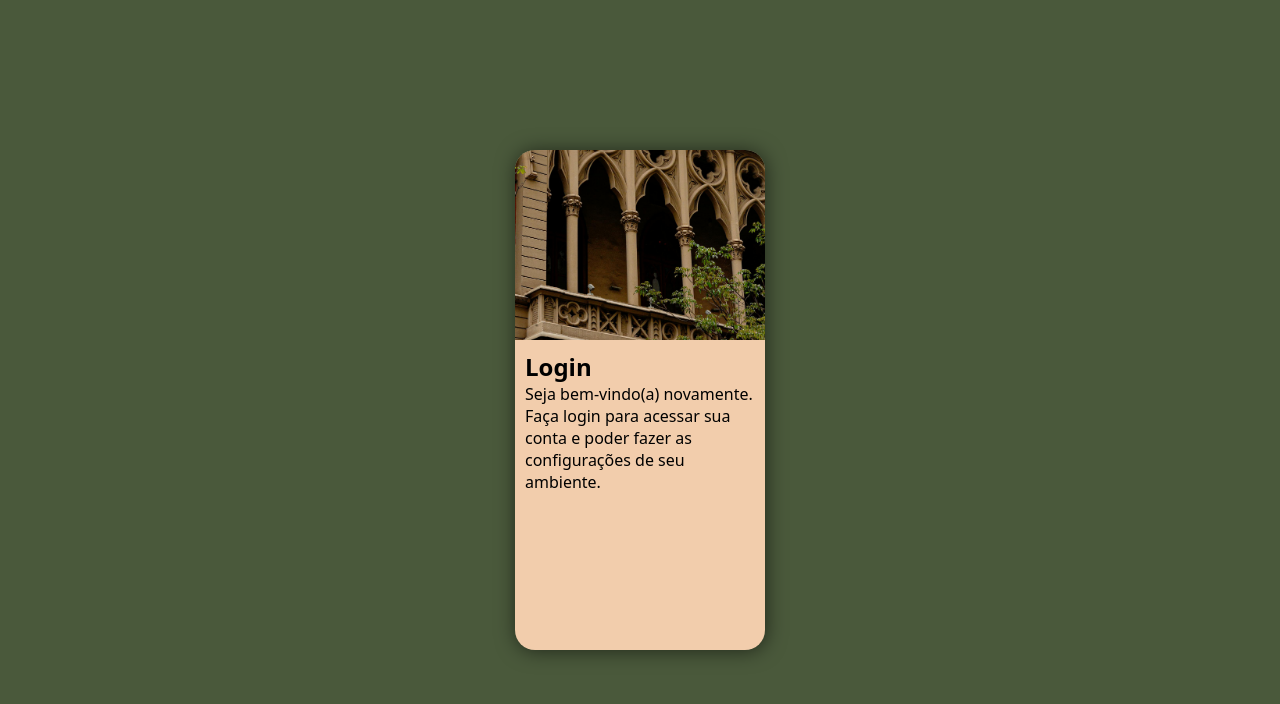
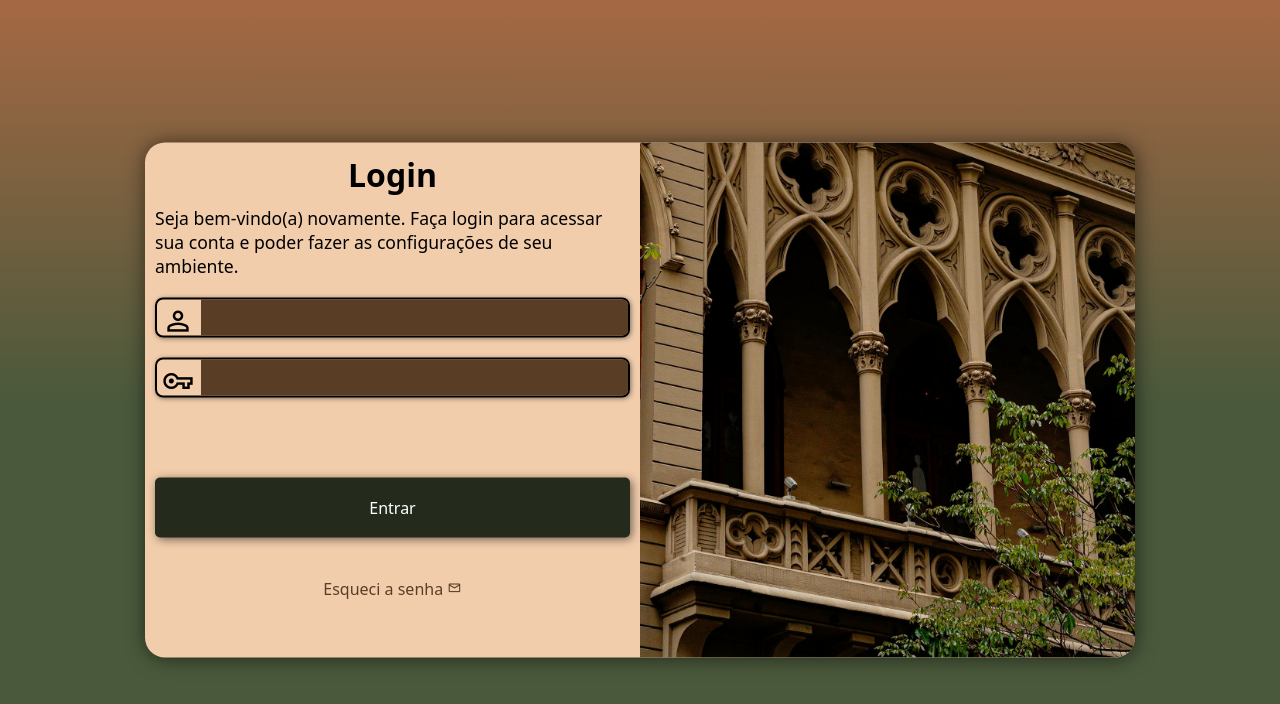
Before and after one commit to kauafelixx/projeto-login, a plain HTML site: page index.html in a window 1280 px wide. Drawn offline with nearby package versions, Linux system fonts and the light colour scheme.

Commit message:
finalizando

```diff
--- a/index.html
+++ b/index.html
@@ -5,6 +5,8 @@
     <meta charset="UTF-8">
     <meta name="viewport" content="width=device-width, initial-scale=1.0">
     <link rel="stylesheet" href="style.css">
+    <link rel="stylesheet" href="mq.css">
+    <link href="https://fonts.googleapis.com/css2?family=Material+Symbols+Outlined" rel="stylesheet" />
     <title>login</title>
 </head>
 
@@ -19,9 +21,32 @@
                 <h1>Login</h1>
                 <p>Seja bem-vindo(a) novamente. Faça login para acessar sua conta e poder fazer as configurações de seu
                     ambiente.</p>
-                    <form action="login.php" method="post">
 
-                    </form>
+                <form action="login.php" method="post" autocomplete="on">
+
+                    <div class="campo">
+                        <span class="material-symbols-outlined" id="icon1">person</span>
+
+                        <input type="text" name="login" id="ilogin" " autocomplete=" email" required maxlength="30"
+                            minlength="5">
+
+                        <label for="ilogin">login</label>
+
+
+                    </div>
+
+                    <div class="campo">
+                        <span class="material-symbols-outlined" id="icon2">vpn_key</span>
+
+                        <input type="password" name="senha" id="isenha" autocomplete="current-password" required
+                            maxlength="10" minlength="8">
+                        <label for="isenha">senha</label>
+
+                    </div>
+                    <input type="submit" value="Entrar">
+                    <a href="#" class="botao">Esqueci a senha <span class="material-symbols-outlined">mail</span></a>
+                </form>
+
             </div>
         </section>
     </main>
--- /dev/null
+++ b/mq.css
@@ -0,0 +1,129 @@
+@charset "UTF-8";
+
+
+:root {
+    --cor1: #4A593B;
+    --cor2: #593E25;
+    --cor3: #BF9169;
+    --cor4: #F2CDAC;
+    --cor5: #A66844;
+}
+
+
+@media screen and (min-width:768px) and (max-width:992px) {
+
+    body {
+        background-image: linear-gradient(to top, #4A593B, #4A593B, #A66844);
+    }
+
+    section#login {
+        width: 80vw;
+
+        #imagem {
+            float: left;
+            width: 30%;
+            height: 100%;
+        }
+
+        #formulario {
+            float: right;
+            width: 70%;
+        }
+    }
+
+
+    form>input[type=submit] {
+        display: block;
+        font-size: 1em;
+        width: 100%;
+        height: 60px;
+        background-color: #242b1d;
+        color: white;
+        border: none;
+        border-radius: 5px;
+        cursor: pointer;
+        box-shadow: 2px 2px 10px rgba(0, 0, 0, 0.536);
+        transition: .5s;
+        margin-top: 80px;
+    }
+
+
+    form>div.campo {
+        background-color: var(--cor4);
+        display: block;
+        width: 100%;
+        height: 40px;
+        border-radius: 8px;
+        margin: 5px 0px;
+        box-shadow: 1px 1px 5px rgba(0, 0, 0, 0.467);
+        border: solid black 2px;
+        margin-top: 20px;
+
+    }
+}
+
+
+
+
+
+
+@media screen and (min-width:992px) {
+
+    body {
+        background-image: linear-gradient(to top, #4A593B, #4A593B, #A66844);
+    }
+
+    section#login {
+        width: 990px;
+
+        #imagem {
+            float: right;
+            width: 50%;
+            height: 100%;
+        }
+
+        #formulario {
+            float: left;
+            width: 50%;
+
+            p {
+                font-size: 1.1em;
+            }
+
+            h1 {
+                font-size: 2em;
+            }
+        }
+    }
+
+    form>input[type=submit] {
+        display: block;
+        font-size: 1em;
+        width: 100%;
+        height: 60px;
+        background-color: #242b1d;
+        color: white;
+        border: none;
+        border-radius: 5px;
+        cursor: pointer;
+        box-shadow: 2px 2px 10px rgba(0, 0, 0, 0.536);
+        transition: .5s;
+        margin-top: 80px;
+    }
+
+
+    form>div.campo {
+        background-color: var(--cor4);
+        display: block;
+        width: 100%;
+        height: 40px;
+        border-radius: 8px;
+        margin: 5px 0px;
+        box-shadow: 1px 1px 5px rgba(0, 0, 0, 0.467);
+        border: solid black 2px;
+        margin-top: 20px;
+
+    }
+
+
+}
--- a/style.css
+++ b/style.css
@@ -18,10 +18,16 @@
 
 body,
 html {
-    background-color: var(--cor1);
+
+    background-image: linear-gradient(to top, #4A593B, #4A593B, #A66844);
+
     height: 100vh;
     width: 100vw;
+
+
 }
+
+
 
 
 
@@ -33,7 +39,7 @@ main {
     #login {
         background-color: var(--cor4);
         width: 250px;
-        height: 500px;
+        height: 515px;
         border-radius: 20px;
         position: absolute;
         top: 50%;
@@ -41,6 +47,8 @@ main {
         transform: translate(-50%, -50%);
         overflow: hidden;
         box-shadow: 1px 1px 20px rgba(0, 0, 0, 0.555);
+        transition: width .3s, height .3s;
+        transition-timing-function: ease;
 
 
 
@@ -56,6 +64,15 @@ main {
         #formulario {
             display: block;
             padding: 10px;
+
+            h1 {
+                text-align: center;
+                margin-bottom: 10px;
+            }
+
+            p {
+                font-size: 0.8em;
+            }
         }
 
 
@@ -63,3 +80,89 @@ main {
 
 
 }
+
+form>input[type=submit] {
+    display: block;
+    font-size: 1em;
+    width: 100%;
+    height: 40px;
+    background-color: #242b1d;
+    color: white;
+    border: none;
+    border-radius: 5px;
+    cursor: pointer;
+    box-shadow: 2px 2px 10px rgba(0, 0, 0, 0.536);
+    transition: .5s;
+}
+
+form>input[type=submit]:hover {
+    box-shadow: 2px 2px 10px rgb(255, 255, 255);
+
+}
+
+
+form>a.botao {
+    display: block;
+    text-decoration: none;
+    text-align: center;
+    font-size: 1em;
+    width: 100%;
+    height: 40px;
+    color: var(--cor2);
+    padding: 20px;
+    margin-top: 20px;
+}
+
+form>a.botao:hover {
+    text-decoration: underline var(--cor2);
+}
+
+form>a.botao>span {
+    font-size: .9em;
+}
+
+form>div.campo {
+    background-color: var(--cor4);
+    display: block;
+    width: 100%;
+    height: 40px;
+    border-radius: 8px;
+    margin: 5px 0px;
+    box-shadow: 1px 1px 5px rgba(0, 0, 0, 0.467);
+    border: solid black 2px;
+}
+
+label {
+    display: none;
+}
+
+
+#icon1 {
+    color: rgb(0, 0, 0);
+    font-size: 2em;
+    padding: 5px;
+
+    width: 40px;
+}
+
+#icon2 {
+    color: rgb(0, 0, 0);
+    font-size: 2em;
+    padding: 5px;
+
+    width: 40px;
+}
+
+
+.campo>input {
+    background-color: var(--cor2);
+    font-size: 1em;
+    width: calc(100% - 44px);
+    height: 100%;
+    transform: translateY(0px);
+    border: 0px;
+    border-radius: 0px 5px 5px 0px;
+    padding: 4px;
+    float: right;
+    color: white;
+}
```
